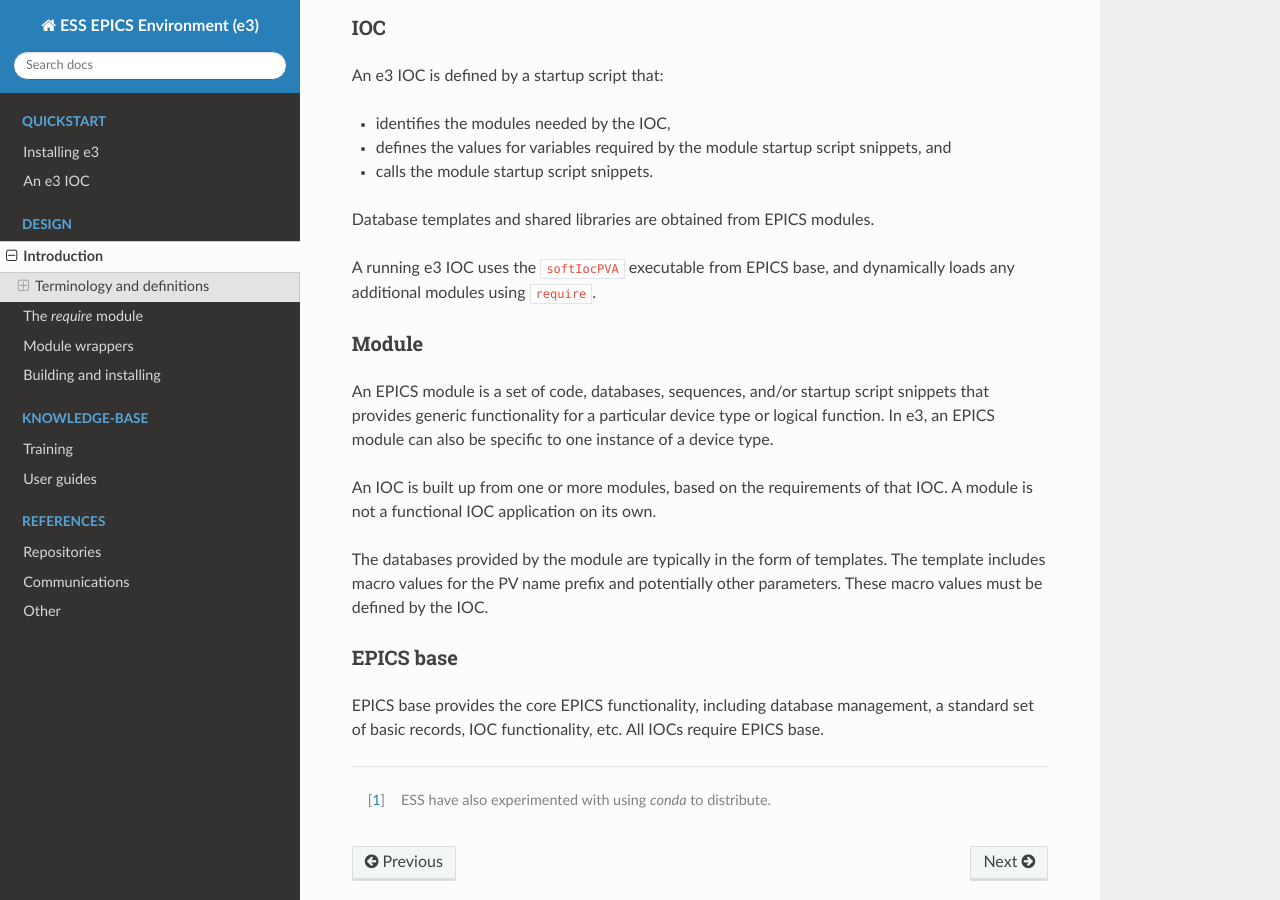
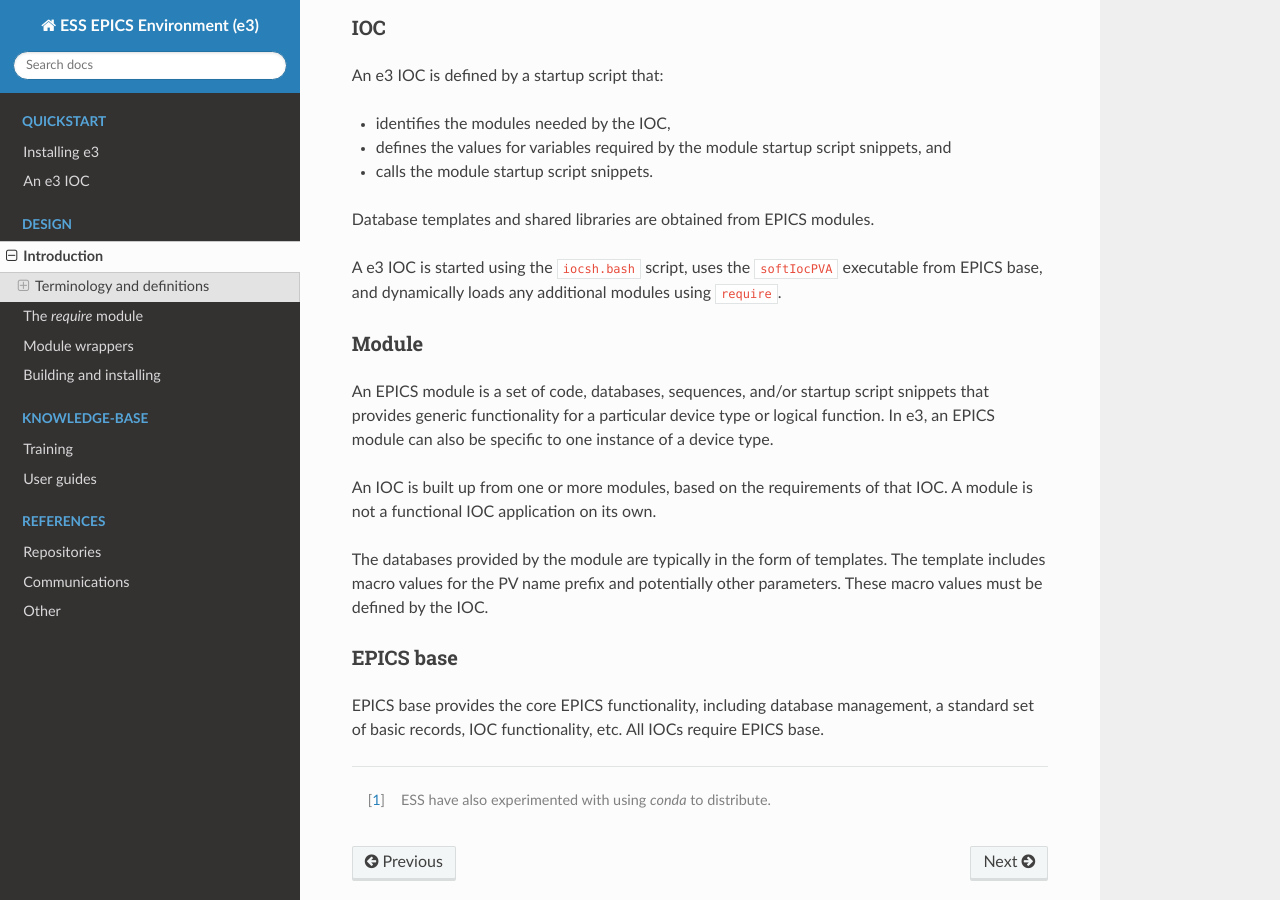
Before and after one commit to ttkorhonen/e3pages, a Sphinx documentation site: the page built from docs/design/1_intro.md, in a window 1280 px wide and 900 px high, scrolled down 898 px. Built offline with Sphinx 7.4.7 and the Read the Docs theme 2.0.0, drawn with Linux system fonts in a browser that asks for light colours.

Commit message:
Add use of iocsh.bash when starting IOC

```diff
--- a/docs/design/1_intro.md
+++ b/docs/design/1_intro.md
@@ -20,7 +20,7 @@ An e3 IOC is defined by a startup script that:
 
 Database templates and shared libraries are obtained from EPICS modules.
 
-A running e3 IOC uses the `softIocPVA` executable from EPICS base, and dynamically loads any additional modules using `require`.
+A e3 IOC is started using the `iocsh.bash` script, uses the `softIocPVA` executable from EPICS base, and dynamically loads any additional modules using `require`.
 
 ### Module
 
```
